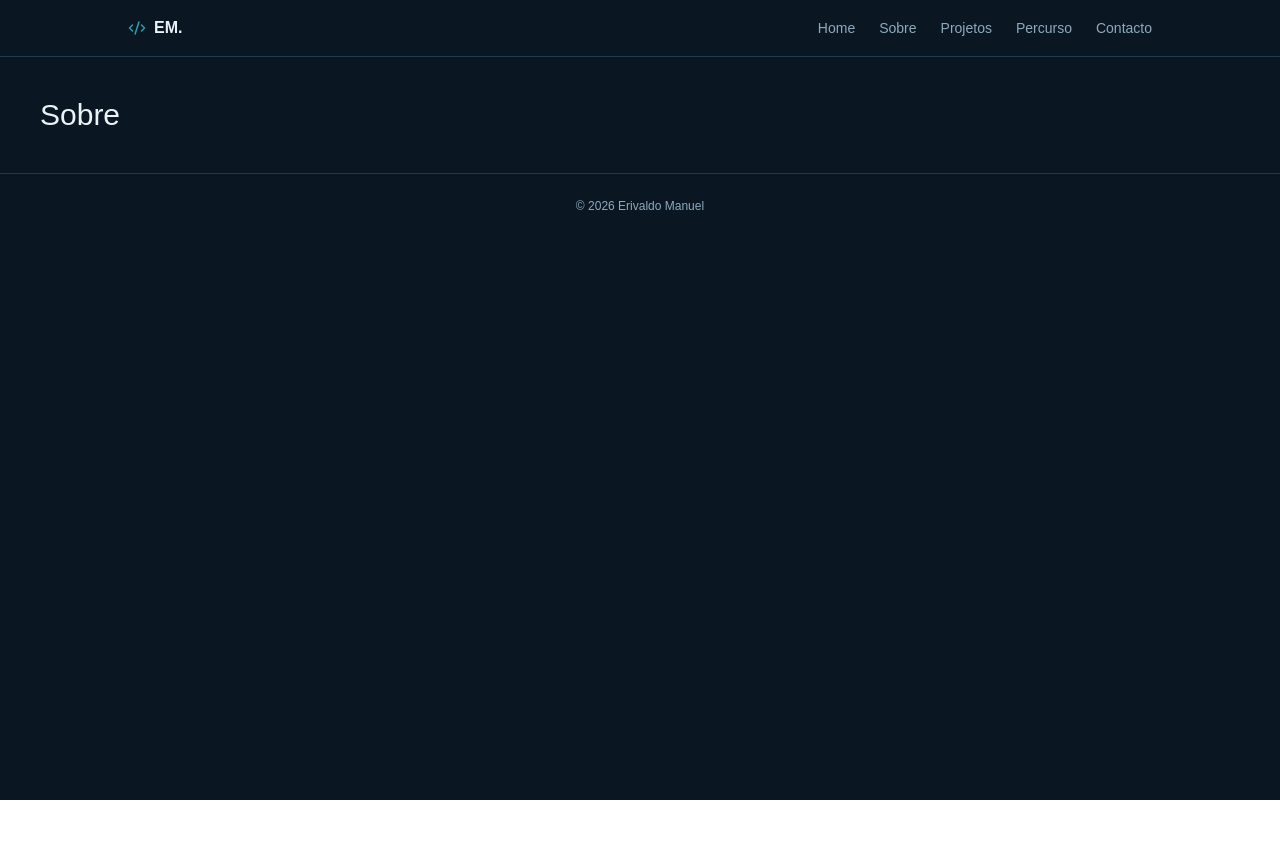
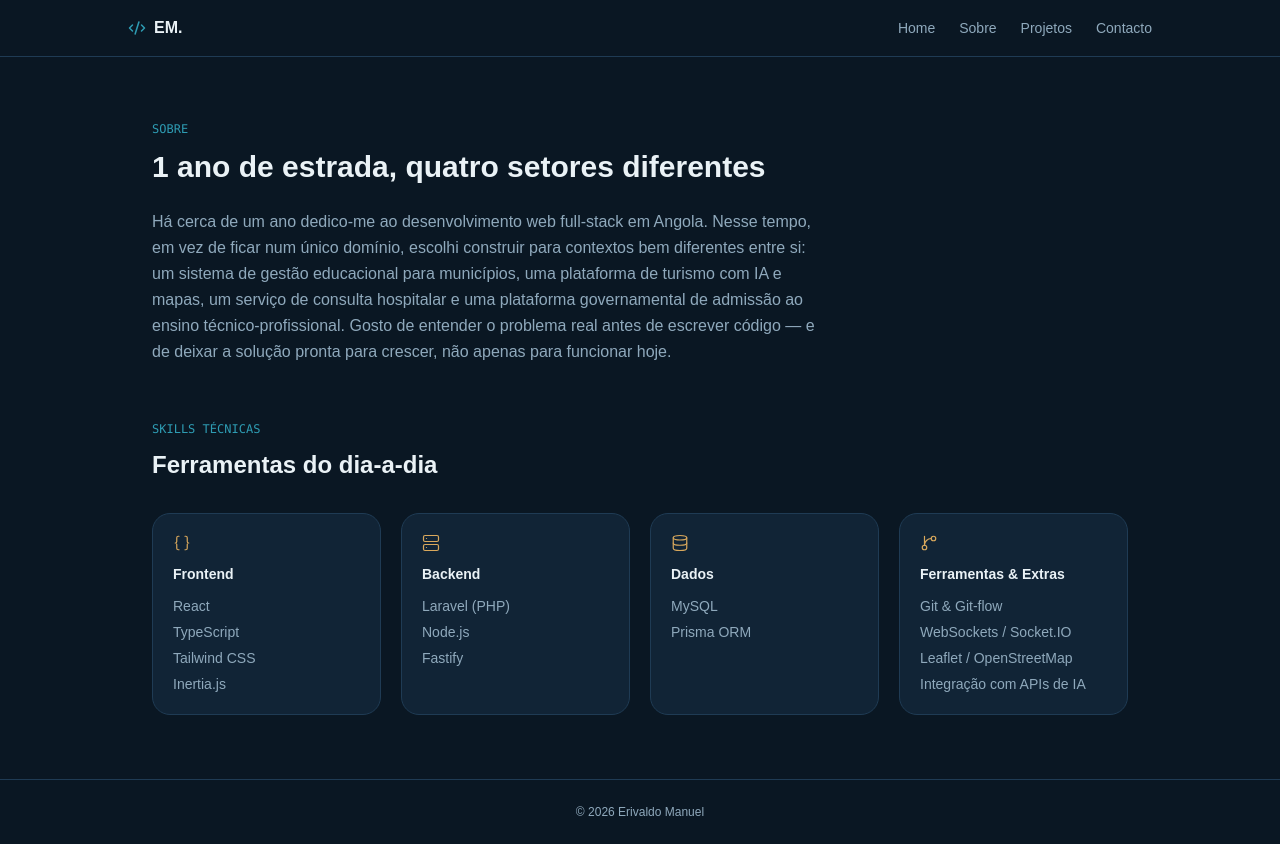
Before and after one commit to Erivaldo07/MY-PORTIFOLIO, a React (Vite) app: page /sobre in a window 1280 px wide. Before the commit the page ends 800 px from the top, so only its background shows below. Built offline with nearby package versions, Linux system fonts and the light colour scheme.

Commit message:
create the all pages of my portifolio

```diff
--- a/src/components/navbar/navbar.tsx
+++ b/src/components/navbar/navbar.tsx
@@ -13,7 +13,6 @@ function Navbar() {
           <Link to="/">Home</Link>
           <Link to="/sobre">Sobre</Link>
           <Link to="/projetos">Projetos</Link>
-          <Link to="/percurso">Percurso</Link>
           <Link to="/contacto">Contacto</Link>
         </div>
       </nav>
--- /dev/null
+++ b/src/pages/about/about.tsx
@@ -0,0 +1,48 @@
+import Reveal from '@/components/common/Reveal'
+import { skillGroups } from '@/data/skills'
+
+function About() {
+  return (
+    <section className="mx-auto max-w-5xl px-6 py-16">
+      <Reveal>
+        <p className="mb-3 font-mono text-xs uppercase text-[#2E9CB3]">sobre</p>
+        <h1 className="mb-6 text-2xl font-semibold sm:text-3xl">
+          1 ano de estrada, quatro setores diferentes
+        </h1>
+        <p className="max-w-2xl leading-relaxed text-[#8FA9BC]">
+          Há cerca de um ano dedico-me ao desenvolvimento web full-stack em
+          Angola. Nesse tempo, em vez de ficar num único domínio, escolhi
+          construir para contextos bem diferentes entre si: um sistema de
+          gestão educacional para municípios, uma plataforma de turismo com
+          IA e mapas, um serviço de consulta hospitalar e uma plataforma
+          governamental de admissão ao ensino técnico-profissional. Gosto de
+          entender o problema real antes de escrever código — e de deixar a
+          solução pronta para crescer, não apenas para funcionar hoje.
+        </p>
+      </Reveal>
+
+      <Reveal delay={100} className="mt-14">
+        <p className="mb-3 font-mono text-xs uppercase text-[#2E9CB3]">skills técnicas</p>
+        <h2 className="mb-8 text-xl font-semibold sm:text-2xl">Ferramentas do dia-a-dia</h2>
+
+        <div className="grid gap-5 sm:grid-cols-2 lg:grid-cols-4">
+          {skillGroups.map((group) => (
+            <div key={group.title} className="rounded-2xl border border-[#1F3B54] bg-[#112436] p-5">
+              <group.icon size={18} className="mb-3 text-[#D9A85C]" strokeWidth={1.6} />
+              <h3 className="mb-3 text-sm font-semibold">{group.title}</h3>
+              <ul className="space-y-1.5">
+                {group.items.map((item) => (
+                  <li key={item} className="text-sm text-[#8FA9BC]">
+                    {item}
+                  </li>
+                ))}
+              </ul>
+            </div>
+          ))}
+        </div>
+      </Reveal>
+    </section>
+  )
+}
+
+export default About
--- /dev/null
+++ b/src/pages/contact/contact.tsx
@@ -0,0 +1,38 @@
+import { Phone } from 'lucide-react'
+import Reveal from '@/components/common/Reveal'
+import { profile } from '@/data/profile'
+
+function Contact() {
+  return (
+    <section className="mx-auto max-w-5xl px-6 py-20">
+      <Reveal>
+        <p className="mb-3 font-mono text-xs uppercase text-[#2E9CB3]">
+          contacto
+        </p>
+
+        <h1 className="mb-6 max-w-lg text-2xl font-semibold sm:text-3xl">
+          Tens um projeto em mente? Vamos falar.
+        </h1>
+
+        <div className="flex flex-wrap gap-4">
+          <a
+            href={`mailto:${profile.email}`}
+            className="flex items-center gap-2 rounded-full bg-[#2E9CB3] px-5 py-3 text-sm font-semibold text-[#04141C] transition-transform hover:-translate-y-0.5"
+          >
+            {profile.email}
+          </a>
+
+          <a
+            href={profile.phoneHref}
+            className="flex items-center gap-2 rounded-full border border-[#1F3B54] px-5 py-3 text-sm transition-colors hover:border-white/40"
+          >
+            <Phone size={15} />
+            {profile.phone}
+          </a>
+        </div>
+      </Reveal>
+    </section>
+  )
+}
+
+export default Contact
--- a/src/routes/AppRoutes.tsx
+++ b/src/routes/AppRoutes.tsx
@@ -3,17 +3,17 @@ import Layout from '../components/layout/layout'
 import Home from "@/pages/home/home"
 import Projects from "@/pages/projects/projects"
 import ProjetoDetalhe from "@/pages/projects/projetoDetalhe"
-
+import About from "@/pages/about/about"
+import Contact from "@/pages/contact/contact"
 function AppRoutes() {
   return (
     <Routes>
       <Route element={<Layout />}>
         <Route path="/" element={<Home />} />
-        <Route path="/sobre" element={<h1 className="p-10 text-3xl">Sobre</h1>} />
+        <Route path="/sobre" element={<About />} />
         <Route path="/projetos" element={<Projects />} />
         <Route path="/projetos/:slug" element={<ProjetoDetalhe />} />
-        <Route path="/percurso" element={<h1 className="p-10 text-3xl">Percurso</h1>} />
-        <Route path="/contacto" element={<h1 className="p-10 text-3xl">Contacto</h1>} />
+        <Route path="/contacto" element={<Contact />} />
       </Route>
     </Routes>
   )
```
